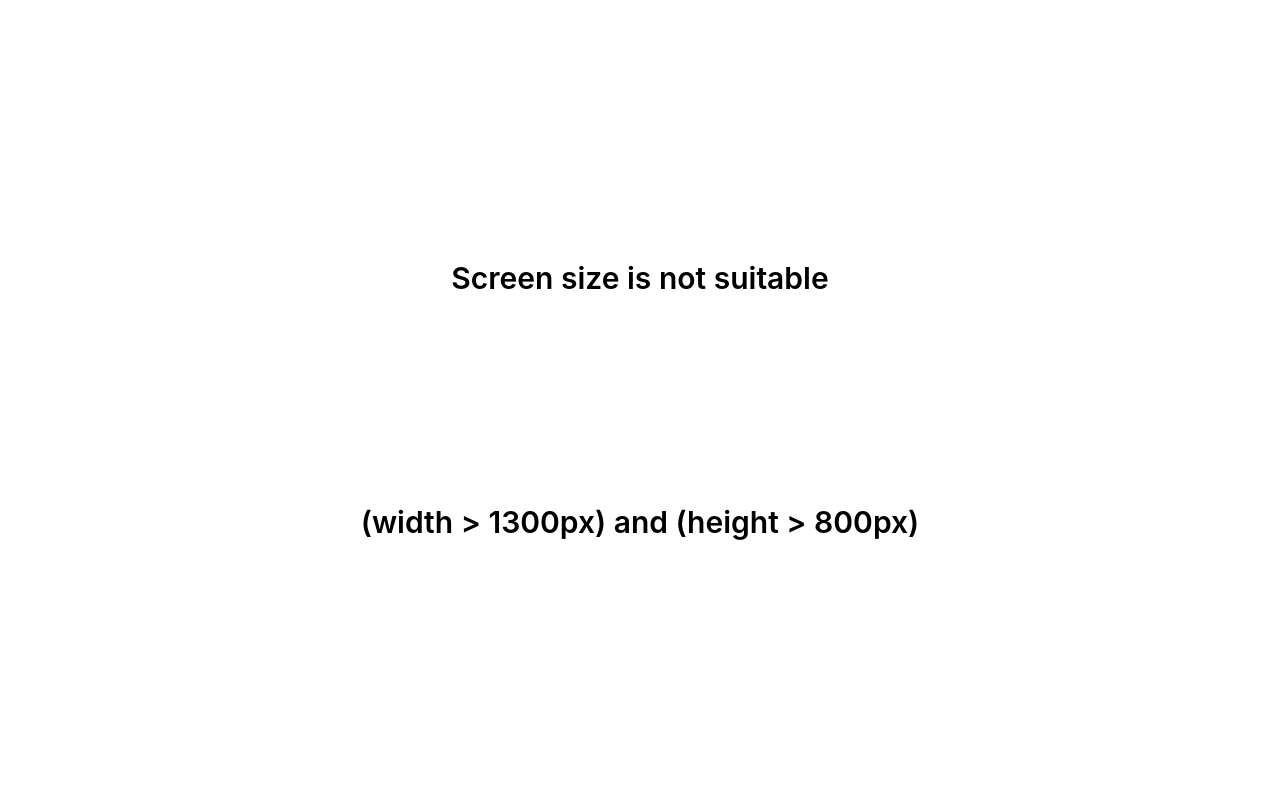
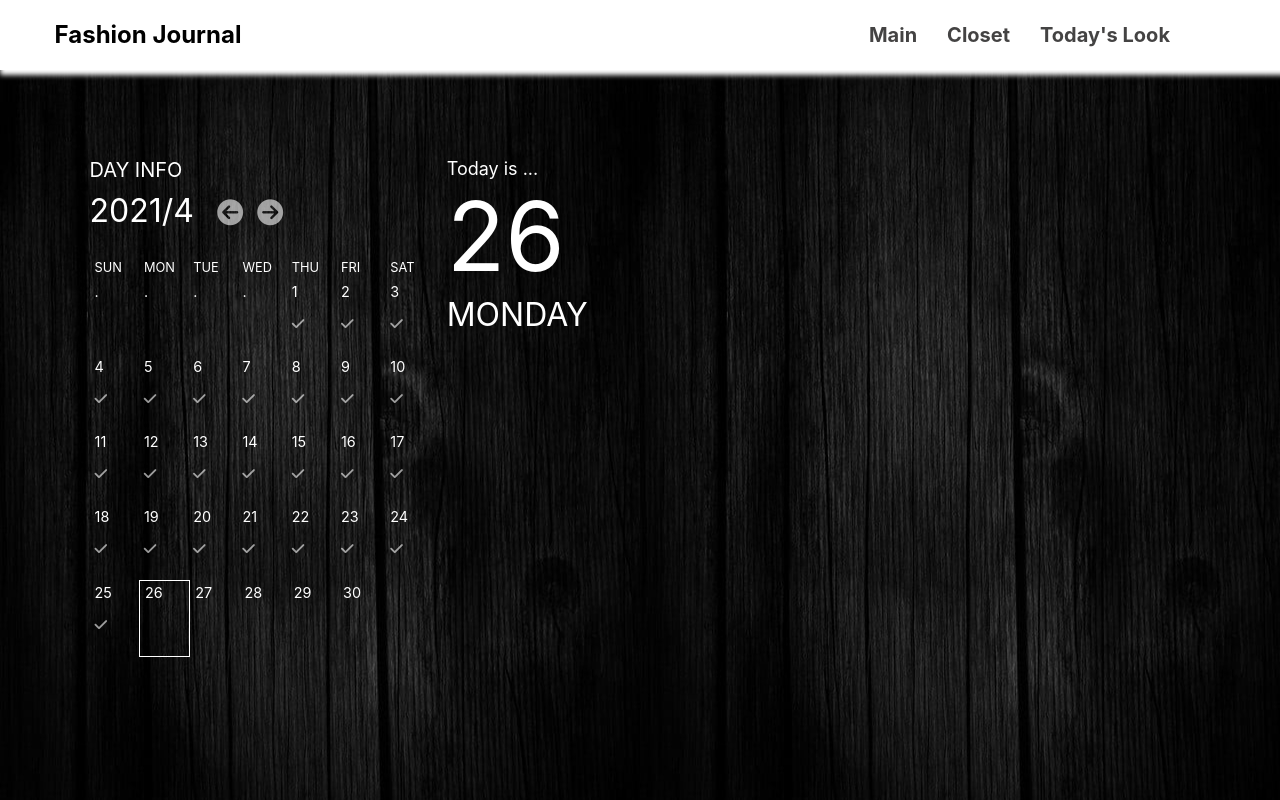
Before and after one commit to LDEV4966/fashion_journal, a React (Create React App) app: page /closet in a window 1280 px wide. Built offline with nearby package versions, Linux system fonts and the light colour scheme.

Commit message:
screen size update

```diff
--- a/package.json
+++ b/package.json
@@ -15,6 +15,7 @@
     "slick-carousel": "^1.8.1",
     "styled-components": "^5.2.3",
     "sweetalert2": "^10.16.6",
+    "tree": "^0.1.3",
     "web-vitals": "^1.1.1"
   },
   "scripts": {
--- a/src/App.css
+++ b/src/App.css
@@ -16,12 +16,12 @@
   box-sizing: border-box;
   font-weight: 600;
 }
-@media screen and (max-width: 1300px) {
+@media screen and (max-width: 1200px) {
   #screen-size {
     display: flex;
   }
 }
-@media screen and (max-height: 800px) {
+@media screen and (max-height: 700px) {
   #screen-size {
     display: flex;
   }
--- a/src/App.js
+++ b/src/App.js
@@ -6,7 +6,7 @@ function App() {
     <>
       <div id="screen-size">
         <p>Screen size is not suitable</p>
-        <p> (width > 1300px) and (height > 800px)</p>
+        <p> (width > 1200px) and (height > 700px)</p>
       </div>
       <AppRouter />
     </>
```
Also changed, not shown: src/Fonts/PetitFormalScript-Regular.ttf (deleted), 1 other file (tests, documents, lock files or other folders).
